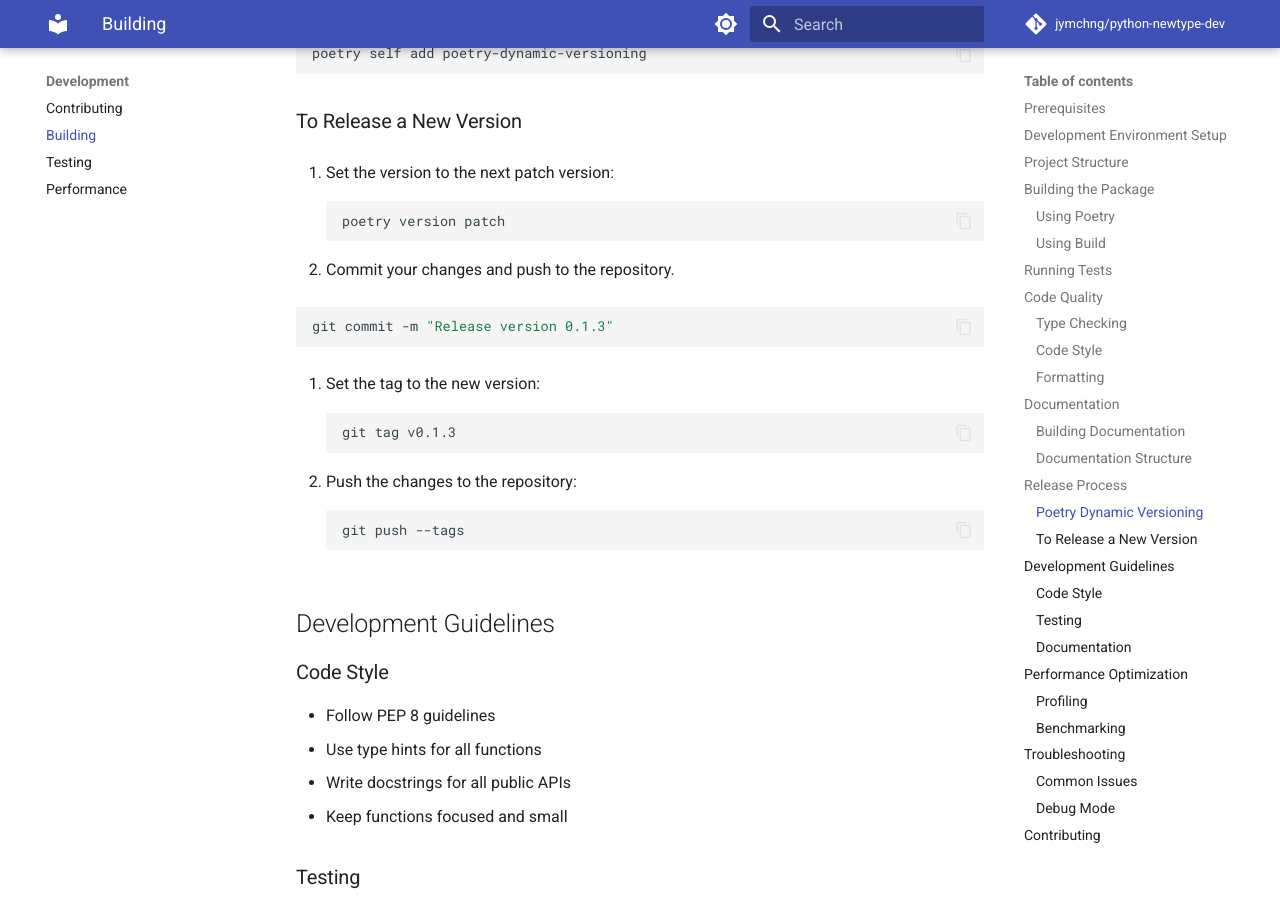
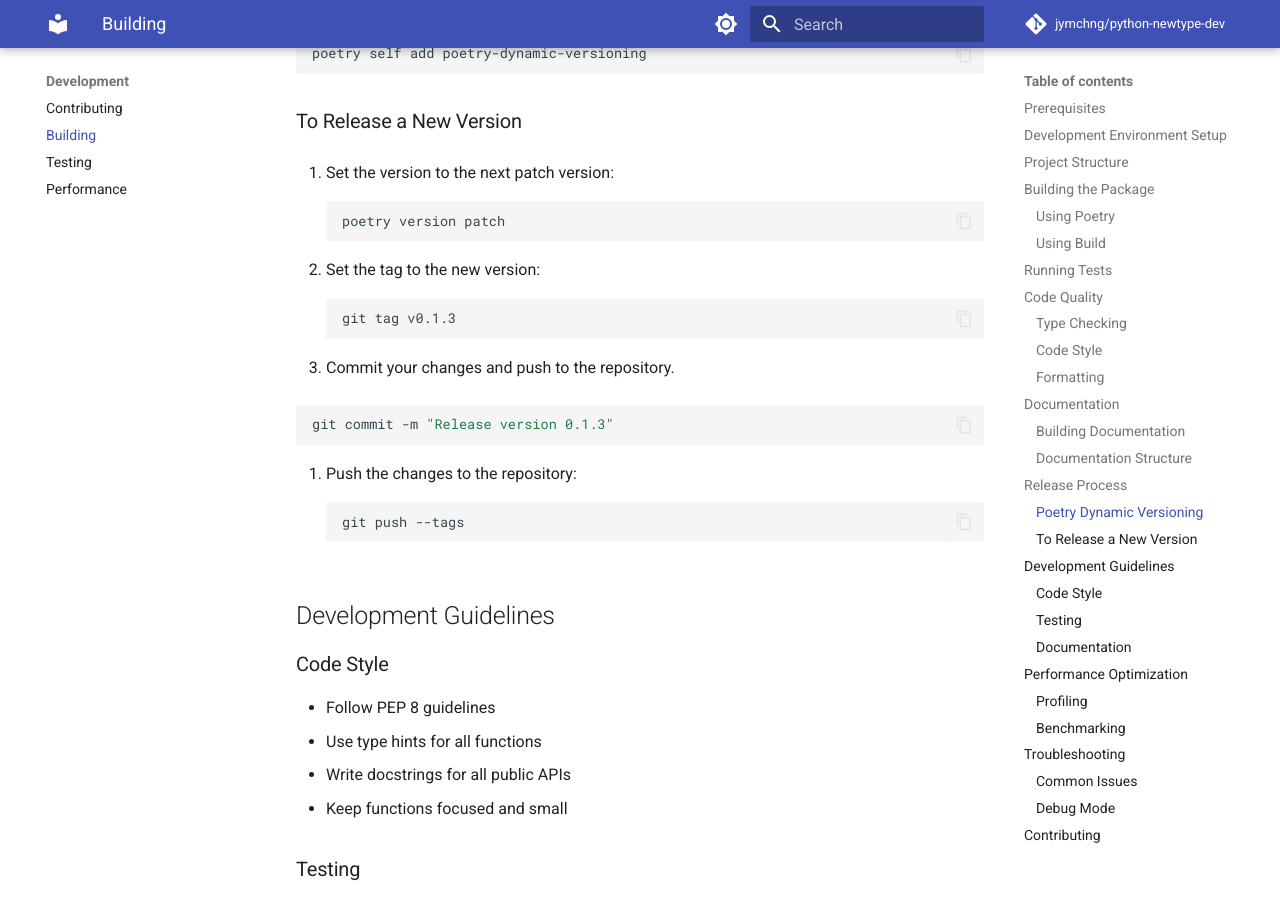
Before and after one commit to jymchng/python-newtype-dev, an MkDocs documentation site: the page built from docs/development/building.md, in a window 1280 px wide and 900 px high, scrolled down 4254 px. Built offline with MkDocs 1.6.1 and Material for MkDocs 9.7.7, drawn with Linux system fonts in a browser that asks for light colours; comment, search, counter and statistics services are not loaded.

````diff
--- a/docs/development/building.md
+++ b/docs/development/building.md
@@ -197,15 +197,15 @@ poetry self add poetry-dynamic-versioning
 poetry version patch
 ```
 
-2. Commit your changes and push to the repository.
+2. Set the tag to the new version:
+```
+git tag v0.1.3
+```
+
+3. Commit your changes and push to the repository.
 
 ```bash
 git commit -m "Release version 0.1.3"
-```
-
-3. Set the tag to the new version:
-```
-git tag v0.1.3
 ```
 
 4. Push the changes to the repository:
````
